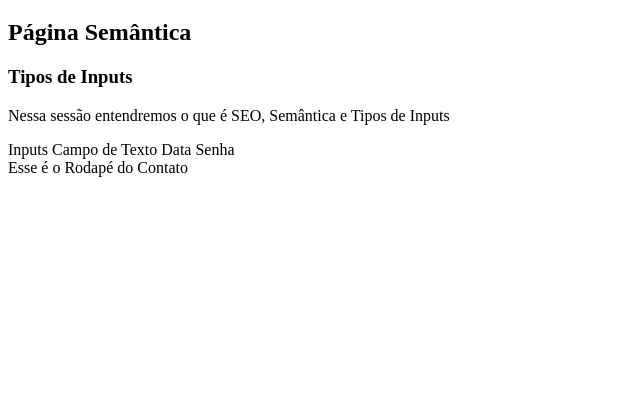
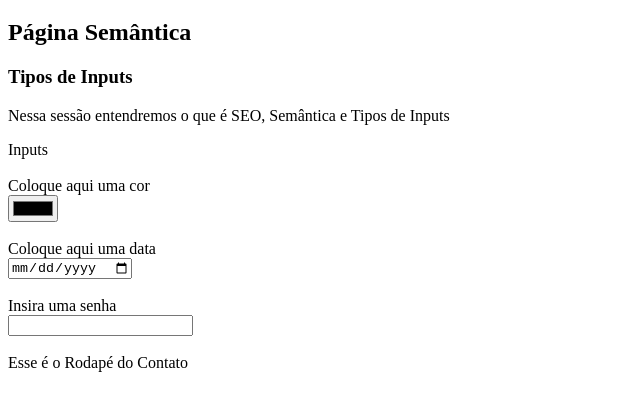
Before and after one commit to Yuri-stack/liveCode49, a plain HTML site: page html-tarde/contato.html in a window 1280 px wide. Shown: the part 61-472 px from the top of the page, without its empty margins (0-640 px from the left). Drawn offline with Linux system fonts and the light colour scheme.

Commit message:
Live Code Html Tarde

```diff
--- a/html-tarde/contato.html
+++ b/html-tarde/contato.html
@@ -10,29 +10,39 @@
 
 <body>
 
-    <h1>Mande uma mensagem</h1>
+    <header>
+        <h1>Mande uma mensagem</h1>
+    </header>
 
-    <div>
-        <div>
-            <div>
+    <main>
+        <section>
+            <article>
                 <h2>Página Semântica</h2>
                 <h3>Tipos de Inputs</h3>
                 <p>Nessa sessão entendremos o que é SEO, Semântica e Tipos de Inputs</p>
-            </div>
+            </article>
 
             <div>
                 Inputs
 
-                Campo de Texto
+                <br><br>
+                <label>Coloque aqui uma cor</label><br>
+                <input type="color"><br><br>
 
-                Data
+                <label>Coloque aqui uma data</label><br>
+                <input type="date"><br><br>
 
-                Senha
+                <label>Insira uma senha</label><br>
+                <input type="password"><br><br>
             </div>
-        </div>
-    </div>
 
-    <div>Esse é o Rodapé do Contato</div>
+        </section>
+        <section>
+
+        </section>
+    </main>
+
+    <footer>Esse é o Rodapé do Contato</footer>
 
 </body>
 
```
